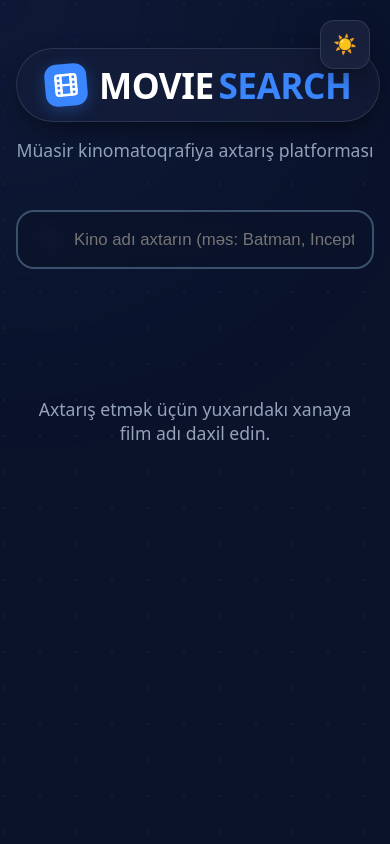
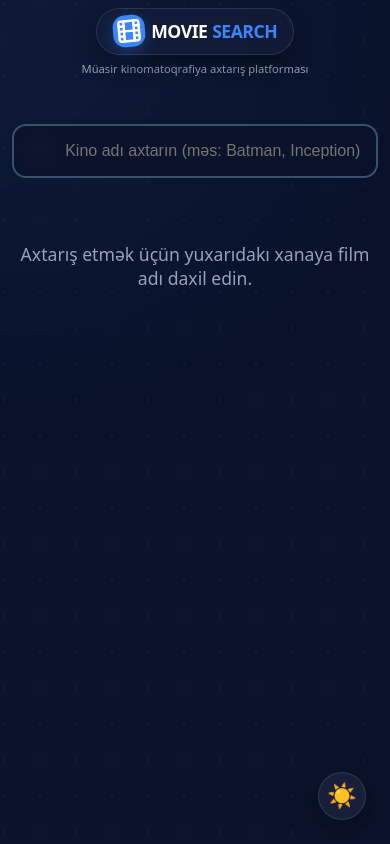
Before and after one commit to Naill-dev/moviesearch, a React (Vite) app: page / in a window 390 px wide. Built offline with nearby package versions, Linux system fonts and the light colour scheme.

Commit message:
Refactor CSS styles and remove comments

```diff
--- a/src/App.css
+++ b/src/App.css
@@ -1,6 +1,6 @@
-/* --- BAZA STİLLƏRİ VƏ DƏYİŞƏNLƏR --- */
+
 :root {
-  /* Dark Mode: Tünd Mavi vər Ağ Palitrası */
+
   --bg-color: #0b132b;
   --bg-dots: #1c2541;
   --card-bg: rgba(28, 37, 65, 0.75);
@@ -18,7 +18,7 @@
   box-sizing: border-box;
 }
 
-/* Light Mode: Temalı Açıq Rejim */
+
 body.light-mode {
   --bg-color: #f8fafc;
   --bg-dots: #e2e8f0;
@@ -44,7 +44,7 @@ body {
   position: relative;
 }
 
-/* Kursor ilə hərəkət edən arxa fon nöqtələri */
+
 body::before {
   content: '';
   position: fixed;
@@ -73,7 +73,7 @@ body::before {
   transition: transform 0.1s ease-out;
 }
 
-/* --- KONTEYNER VƏ HEADER --- */
+
 .app-container {
   min-height: 100vh;
   padding: 3rem 1rem;
@@ -89,7 +89,7 @@ body::before {
   margin-bottom: 3rem;
 }
 
-/* --- MOVIE SEARCH LOQO STİLİ --- */
+
 .brand-logo {
   display: inline-flex;
   align-items: center;
@@ -144,7 +144,7 @@ body::before {
   font-weight: 400;
 }
 
-/* --- THEME TOGGLE DÜYMƏSİ --- */
+
 .theme-toggle {
   position: fixed;
   top: 1.25rem;
@@ -170,7 +170,7 @@ body::before {
   border-color: var(--accent);
 }
 
-/* --- SEARCH BAR --- */
+
 .search-bar-container {
   max-width: 680px;
   margin: 0 auto 3rem auto;
@@ -210,8 +210,7 @@ body::before {
   border-color: var(--accent);
   box-shadow: 0 0 0 4px var(--accent-glow);
 }
-
-/* --- GRID & CARDS --- */
+/
 .movies-grid {
   display: grid;
   grid-template-columns: repeat(auto-fill, minmax(250px, 1fr));
@@ -229,6 +228,7 @@ body::before {
   backdrop-filter: blur(12px);
   box-shadow: var(--shadow-card);
   position: relative;
+  cursor: pointer;
 }
 
 .movie-card:hover {
@@ -257,6 +257,19 @@ body::before {
   width: 100%;
   background-color: #050b14;
   overflow: hidden;
+  position: relative;
+}
+
+.card-image-wrapper::after {
+  content: '';
+  position: absolute;
+  bottom: 0;
+  left: 0;
+  right: 0;
+  height: 50%;
+  background: linear-gradient(to top, rgba(0,0,0,0.7), transparent);
+  pointer-events: none;
+  z-index: 1;
 }
 
 .card-image {
@@ -289,6 +302,7 @@ body::before {
   border: 1px solid var(--accent);
   border-radius: 8px;
   margin-bottom: 0.75rem;
+  text-transform: capitalize;
 }
 
 .movie-title {
@@ -329,6 +343,17 @@ body::before {
 
 @keyframes spin { to { transform: rotate(360deg); } }
 
+.error-box {
+  text-align: center;
+  padding: 2rem 1rem;
+  color: #f87171;
+  background: rgba(248, 113, 113, 0.1);
+  border: 1px solid #f87171;
+  border-radius: 16px;
+  max-width: 500px;
+  margin: 0 auto;
+}
+
 .pagination {
   display: flex;
   justify-content: center;
@@ -367,7 +392,8 @@ body::before {
 .page-info strong {
   color: var(--accent);
 }
-/* ===== MOVIE DETAILS MODAL ===== */
+
+
 .modal-overlay {
   position: fixed;
   top: 0;
@@ -521,21 +547,158 @@ body::before {
   box-shadow: 0 4px 15px var(--accent-glow);
 }
 
-/* Mobil üçün uyğunlaşdırma */
+
 @media (max-width: 640px) {
+  .app-container {
+    padding: 0.5rem 0.25rem;
+  }
+  .theme-toggle {
+    position: fixed;
+    bottom: 1.5rem;
+    right: 1.5rem;
+    top: auto;
+    z-index: 999;
+  }
+  .btn-theme {
+    width: 56px;
+    height: 56px;
+    border-radius: 50%;
+    font-size: 1.8rem;
+    background: var(--card-bg);
+    backdrop-filter: blur(16px);
+    border: 1px solid var(--card-border);
+    box-shadow: 0 8px 30px rgba(0,0,0,0.4);
+    display: flex;
+    align-items: center;
+    justify-content: center;
+    padding: 0;
+  }
+  .btn-theme:active {
+    transform: scale(0.92);
+  }
+  .brand-logo {
+    padding: 0.4rem 1rem;
+    gap: 0.4rem;
+  }
+  .logo-icon {
+    width: 32px;
+    height: 32px;
+  }
+  .logo-text {
+    font-size: 1.4rem;
+  }
+  .subtitle {
+    font-size: 0.85rem;
+    margin-top: 0.4rem;
+    padding: 0 0.5rem;
+  }
+  .search-input {
+    padding: 1rem 1rem 1rem 3.2rem;
+    font-size: 1rem;
+    border-radius: 14px;
+  }
+  .search-icon {
+    left: 1.2rem;
+    font-size: 1rem;
+  }
+  .search-bar-container {
+    padding: 0 0.5rem;
+    margin-bottom: 2rem;
+  }
+  .movies-grid {
+    grid-template-columns: repeat(2, 1fr);
+    gap: 0.8rem;
+  }
+  .movie-card {
+    border-radius: 14px;
+  }
+  .card-content {
+    padding: 0.6rem;
+  }
+  .movie-title {
+    font-size: 0.85rem;
+  }
+  .movie-year {
+    font-size: 0.7rem;
+  }
+  .badge {
+    font-size: 0.6rem;
+    padding: 0.1rem 0.5rem;
+    margin-bottom: 0.4rem;
+  }
+  .pagination {
+    gap: 0.8rem;
+    flex-wrap: wrap;
+    padding: 0 0.5rem;
+  }
+  .btn-page {
+    padding: 0.8rem 1.2rem;
+    font-size: 0.9rem;
+    border-radius: 30px;
+    min-width: 60px;
+  }
+  .status-container {
+    padding: 2rem 0.5rem;
+  }
+  .modal-content {
+    max-height: 100vh;
+    border-radius: 0;
+    padding: 1rem;
+    margin: 0;
+    width: 100%;
+  }
   .modal-poster {
-    flex: 0 0 100%;
-    max-width: 200px;
-    margin: 0 auto;
+    flex: 0 0 140px;
   }
-  .modal-movie {
-    flex-direction: column;
-    align-items: center;
+  .modal-info h2 {
+    font-size: 1.3rem;
+  }
+  .modal-close {
+    font-size: 2rem;
+    padding: 0.2rem 0.8rem;
   }
   .modal-details {
     grid-template-columns: 1fr;
   }
-  .modal-content {
-    padding: 1rem;
+}
+
+
+@media (max-width: 400px) {
+  .logo-text {
+    font-size: 1.1rem;
+  }
+  .subtitle {
+    font-size: 0.7rem;
+  }
+  .movies-grid {
+    gap: 0.5rem;
+  }
+  .movie-title {
+    font-size: 0.75rem;
+  }
+  .btn-theme {
+    width: 48px;
+    height: 48px;
+    font-size: 1.5rem;
+    bottom: 1rem;
+    right: 1rem;
   }
 }
+
+
+@media (max-width: 320px) {
+  .movies-grid {
+    grid-template-columns: 1fr 1fr;
+    gap: 0.4rem;
+  }
+  .card-content {
+    padding: 0.4rem;
+  }
+  .movie-title {
+    font-size: 0.65rem;
+  }
+  .badge {
+    font-size: 0.5rem;
+    padding: 0.05rem 0.3rem;
+  }
+}
```
